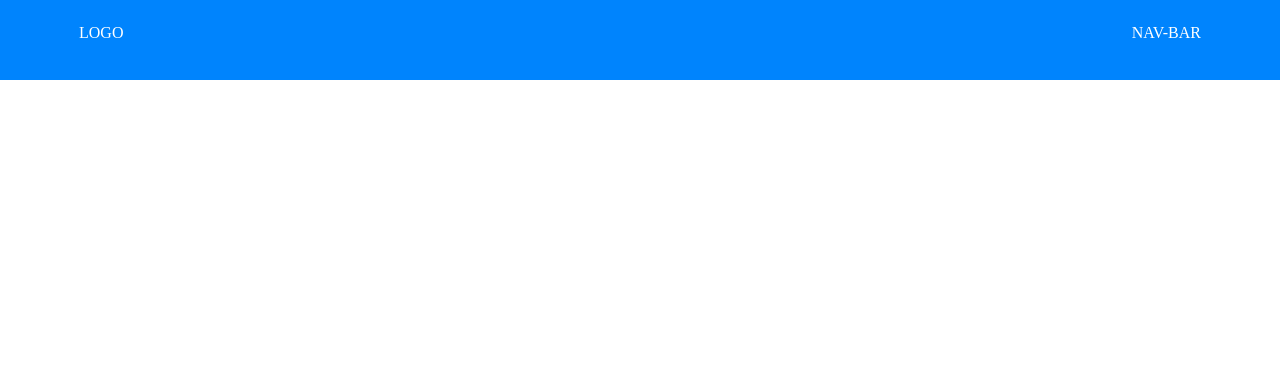
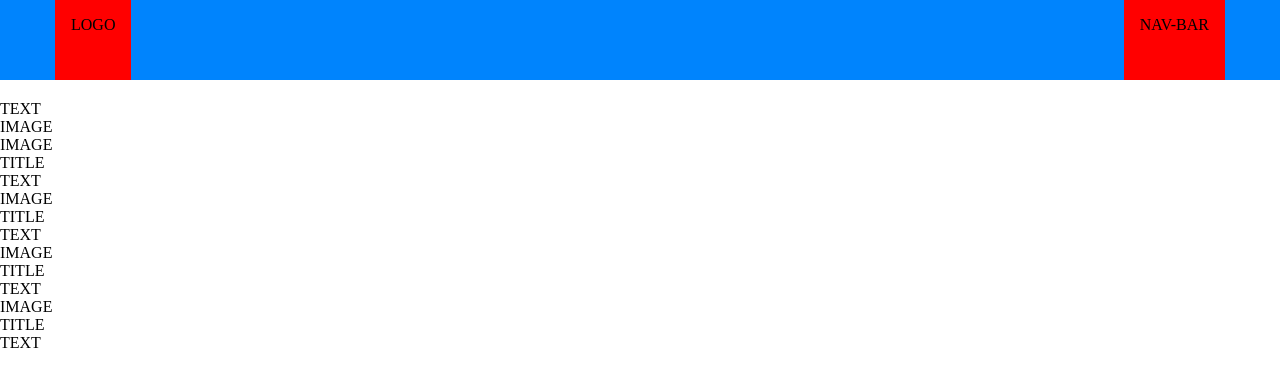
Before and after one commit to GiuseppeSU/htmlcss-responsive-layout, a plain HTML site: page index.html in a window 1280 px wide. Drawn offline with Linux system fonts and the light colour scheme.

Commit message:
inizio scheletro di main

```diff
--- a/css/style.css
+++ b/css/style.css
@@ -6,11 +6,17 @@
 
 /* MEDIA QUERY */
 @media screen and (min-width:768px){
+    .container{
+        max-width: 730px;
+    }
 
 
 }
 
 @media screen and (min-width:992px){
+    .container{
+        max-width: 960px;
+    }
 
 
 }
@@ -18,31 +24,36 @@
 
 
 @media screen and (min-width:1200px){
+    .container{
+        max-width: 1170px;
+    }
 
 
 }
 
 /* FINE MEDIA QUERY */
 
-.top-header{
+header.top-header{
     background-color: rgb(0, 132, 253);
     position: fixed;
+    left: 0;
     top: 0;
-    left: 0;
     width: 100%;
 }
 
 .container{
-    max-width: 1170px;
-    margin: auto;
     display: flex;
     justify-content: space-between;
     align-items: center;
+    margin: auto;
 }
 
 .logo,.nav-bar{
-    color: white;
+    background-color: red;
     height: 80px;
-    padding: 1.5rem;
+    padding: 1rem;
+}
 
+main{
+    padding-top: 100px;
 }
--- a/index.html
+++ b/index.html
@@ -9,19 +9,52 @@
     <link rel="stylesheet" href="https://cdnjs.cloudflare.com/ajax/libs/font-awesome/6.2.1/css/all.min.css" integrity="sha512-MV7K8+y+gLIBoVD59lQIYicR65iaqukzvf/nwasF0nqhPay5w/9lJmVM2hMDcnK1OnMGCdVK+iQrJ7lzPJQd1w==" crossorigin="anonymous" referrerpolicy="no-referrer" />
 </head>
 <body>
-
+     <!-- HEADER -->
     <header class="top-header">
         <div class="container">
             <div class="logo">LOGO</div>
             <div class="nav-bar">NAV-BAR</div>
         </div>
+    </header>
+     <!-- FINE HEADER -->
+
+     <!-- INIZIO MAIN -->
+    <main>
+        <section id="first">
+            <div class="box"></div>
+            <div class="card">
+                <div class="small-box">TEXT</div>
+                <div class="small-box">IMAGE</div>
+            </div>
+            <div class="card">
+                <div class="small-box">IMAGE</div>
+                <div class="small-box">TITLE</div>
+                <div class="small-box">TEXT</div>
+            </div>
+
+            <div class="card">
+                <div class="small-box">IMAGE</div>
+                <div class="small-box">TITLE</div>
+                <div class="small-box">TEXT</div>
+            </div>
+
+            <div class="card">
+                <div class="small-box">IMAGE</div>
+                <div class="small-box">TITLE</div>
+                <div class="small-box">TEXT</div>
+            </div>
+
+            <div class="card">
+                <div class="small-box">IMAGE</div>
+                <div class="small-box">TITLE</div>
+                <div class="small-box">TEXT</div>
+            </div>
+
+        </section>
 
 
-    </header>
-
-    <main>
-
     </main>
+    <!-- FINE MAIN -->
 
     <footer>
 
```
